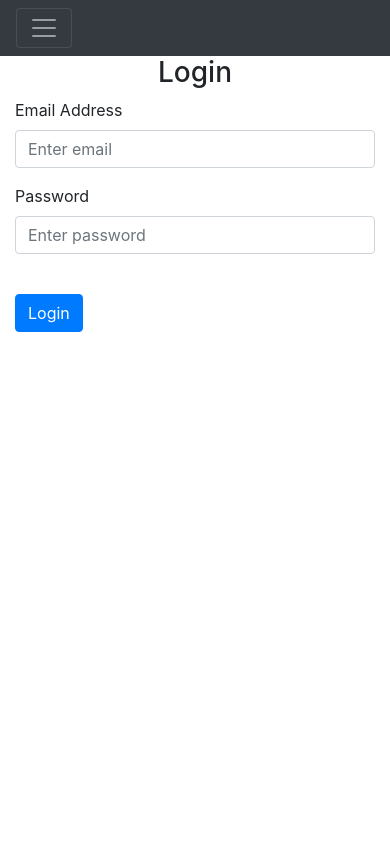
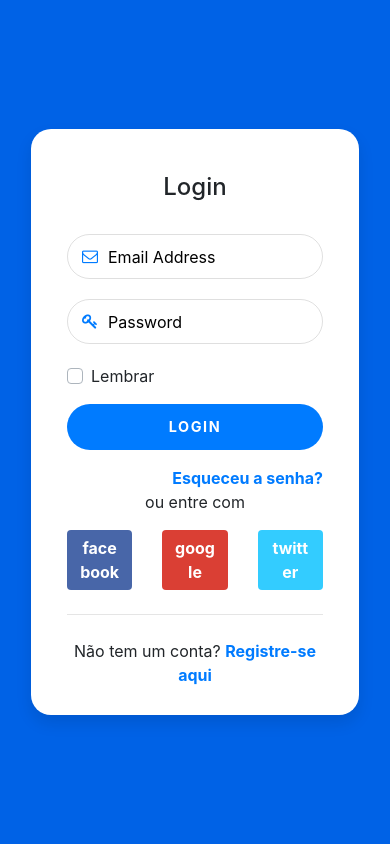
Before and after one commit to mycaelli/da1ideia, a Flask app: page /login in a window 390 px wide. Run offline with Flask 2, Linux system fonts and the light colour scheme; some libraries are stand-ins or nearby versions.

Commit message:
login page OK

```diff
--- /dev/null
+++ b/website/static/login.css
@@ -0,0 +1,129 @@
+body{
+    height: 100vh;
+    background: #0062E6 !important;
+    display: flex;
+    flex-direction: column;
+    align-items: center;
+    justify-content: center;
+  }
+
+  .card{
+    overflow: hidden;
+    border: 0 !important;
+    border-radius: 20px !important;
+    box-shadow: 0 0.5rem 1rem 0 rgba(0, 0, 0, 0.1);
+  }
+
+  .img-left{
+    width: 45%;
+    background: url('img.jpg') center;
+    background-size: cover;
+  }
+
+  .card-body{
+    padding: 2rem;
+  }
+
+  .title{
+    margin-bottom: 2rem;
+  }
+
+  .form-input{
+    position: relative;
+  }
+
+  .form-input input{
+    width: 100%;
+    height: 45px;
+    padding-left: 40px;
+    margin-bottom: 20px;
+    box-sizing: border-box;
+    box-shadow: none;
+    border: 1px solid #00000020;
+    border-radius: 50px;
+    outline: none;
+    background: transparent;
+  }
+
+  .form-input span{
+    position: absolute;
+    top: 10px;
+    padding-left: 15px;
+    color: #007bff;
+  }
+
+  .form-input input::placeholder{
+    color: black;
+    padding-left: 0px;
+  }
+
+  .form-input input:focus, .form-input input:valid{
+    border: 2px solid #007bff;
+  }
+
+  .form-input input:focus::placeholder{
+    color: #454b69;
+  }
+
+  .custom-checkbox .custom-control-input:checked ~ .custom-control-label::before{
+    background-color: #007bff !important;
+    border: 0px;
+  }
+
+  .form-box button[type="submit"]{
+    margin-top: 10px;
+    border: none;
+    cursor: pointer;
+    border-radius: 50px;
+    background: #007bff;
+    color: #fff;
+    font-size: 90%;
+    font-weight: bold;
+    letter-spacing: .1rem;
+    transition: 0.5s;
+    padding: 12px;
+  }
+
+  .form-box button[type="submit"]:hover{
+    background: #0069d9;
+  }
+
+  .forget-link, .register-link{
+    color: #007bff;
+    font-weight: bold;
+  }
+
+  .forget-link:hover, .register-link:hover{
+    color: #0069d9;
+    text-decoration: none;
+  }
+
+  .form-box .btn-social{
+    color: white !important;
+    border: 0;
+    font-weight: bold;
+  }
+
+  .form-box .btn-facebook{
+    background: #4866a8;
+  }
+
+  .form-box .btn-google{
+    background: #da3f34;
+  }
+
+  .form-box .btn-twitter{
+    background: #33ccff;
+  }
+
+  .form-box .btn-facebook:hover{
+    background: #3d578f;
+  }
+
+  .form-box .btn-google:hover{
+    background: #bf3b31;
+  }
+
+  .form-box .btn-twitter:hover{
+    background: #2eb7e5;
+  }
--- a/website/templates/base.html
+++ b/website/templates/base.html
@@ -18,24 +18,7 @@
     <title>{% block title %}Home{% endblock %}</title>
   </head>
   <body>
-    <nav class="navbar navbar-expand-lg navbar-dark bg-dark">
-      <button
-        class="navbar-toggler"
-        type="button"
-        data-toggle="collapse"
-        data-target="#navbar"
-      >
-        <span class="navbar-toggler-icon"></span>
-      </button>
-      <div class="collapse navbar-collapse" id="navbar">
-        <div class="navbar-nav">
-          <a class="nav-item nav-link" id="home" href="/">Home</a>
-          <a class="nav-item nav-link" id="logout" href="/logout">Logout</a>
-          <a class="nav-item nav-link" id="login" href="/login">Login</a>
-          <a class="nav-item nav-link" id="signUp" href="/sign-up">Sign Up</a>
-        </div>
-      </div>
-    </nav>
+
 
     <div class="container">{% block content %} {% endblock %}</div>
     <script
--- a/website/templates/login.html
+++ b/website/templates/login.html
@@ -1,28 +1,93 @@
-{% extends "base.html" %} {% block title %}Login{% endblock %} {% block content
-    %}
-    <form method="POST">
-      <h3 align="center">Login</h3>
-      <div class="form-group">
-        <label for="email">Email Address</label>
-        <input
-          type="email"
-          class="form-control"
-          id="email"
-          name="email"
-          placeholder="Enter email"
-        />
+{% extends "base.html" %} {% block title %}Sign Up{% endblock %} {% block
+  content %}
+  <!DOCTYPE html>
+  <html>
+  <head>
+    <title>Login Form</title>
+    <meta charset="utf-8">
+    <meta name="viewport" content="width=device-width, initial-scale=1, shrink-to-fit=no">
+    <link rel="stylesheet" type="text/css" href="static/login.css">
+    <link rel="stylesheet" href="https://stackpath.bootstrapcdn.com/bootstrap/4.5.0/css/bootstrap.min.css">
+    <link href="https://stackpath.bootstrapcdn.com/font-awesome/4.7.0/css/font-awesome.min.css" rel="stylesheet">
+    <script src="https://code.jquery.com/jquery-3.5.1.slim.min.js"></script>
+  </head>
+  <body>
+    <div class="container">
+      <div class="row px-3">
+        <div class="col-lg-10 col-xl-9 card flex-row mx-auto px-0">
+          <div class="img-left d-none d-md-flex"></div>
+
+          <div class="card-body">
+            <h4 class="title text-center mt-4">
+              Login
+            </h4>
+            <form class="form-box px-3">
+              <div class="form-input">
+                <span><i class="fa fa-envelope-o"></i></span>
+                <input type="email" name="" placeholder="Email Address" tabindex="10" required>
+              </div>
+              <div class="form-input">
+                <span><i class="fa fa-key"></i></span>
+                <input type="password" name="" placeholder="Password" required>
+              </div>
+
+              <div class="mb-3">
+                <div class="custom-control custom-checkbox">
+                  <input type="checkbox" class="custom-control-input" id="cb1" name="">
+                  <label class="custom-control-label" for="cb1">Lembrar</label>
+                </div>
+              </div>
+
+              <div class="mb-3">
+                <button type="submit" class="btn btn-block text-uppercase">
+                  Login
+                </button>
+              </div>
+
+              <div class="text-right">
+                <a href="#" class="forget-link">
+                  Esqueceu a senha?
+                </a>
+              </div>
+
+              <div class="text-center mb-3">
+                ou entre com
+              </div>
+
+              <div class="row mb-3">
+                <div class="col-4">
+                  <a href="#" class="btn btn-block btn-social btn-facebook">
+                    facebook
+                  </a>
+                </div>
+
+                <div class="col-4">
+                  <a href="#" class="btn btn-block btn-social btn-google">
+                    google
+                  </a>
+                </div>
+
+                <div class="col-4">
+                  <a href="#" class="btn btn-block btn-social btn-twitter">
+                    twitter
+                  </a>
+                </div>
+              </div>
+
+              <hr class="my-4">
+
+              <div class="text-center mb-2">
+                Não tem um conta?
+                <a href="#" class="register-link">
+                  Registre-se aqui
+                </a>
+              </div>
+            </form>
+          </div>
+        </div>
       </div>
-      <div class="form-group">
-        <label for="password">Password</label>
-        <input
-          type="password"
-          class="form-control"
-          id="password"
-          name="password"
-          placeholder="Enter password"
-        />
-      </div>
-      <br />
-      <button type="submit" class="btn btn-primary">Login</button>
-    </form>
-    {% endblock %}
+    </div>
+  </body>
+  </html>
+  {% endblock %}
+  Footer
```
Also changed, not shown: website/templates/profile.html (+14 -2 lines), website/templates/sign_up.html (+88 -44 lines), website/templates/social.html (+5 -5 lines).
